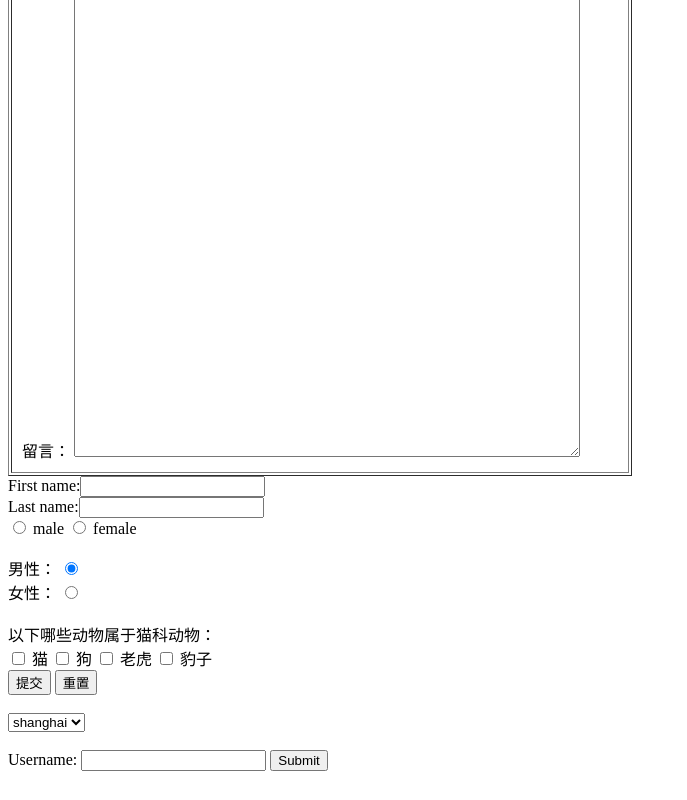
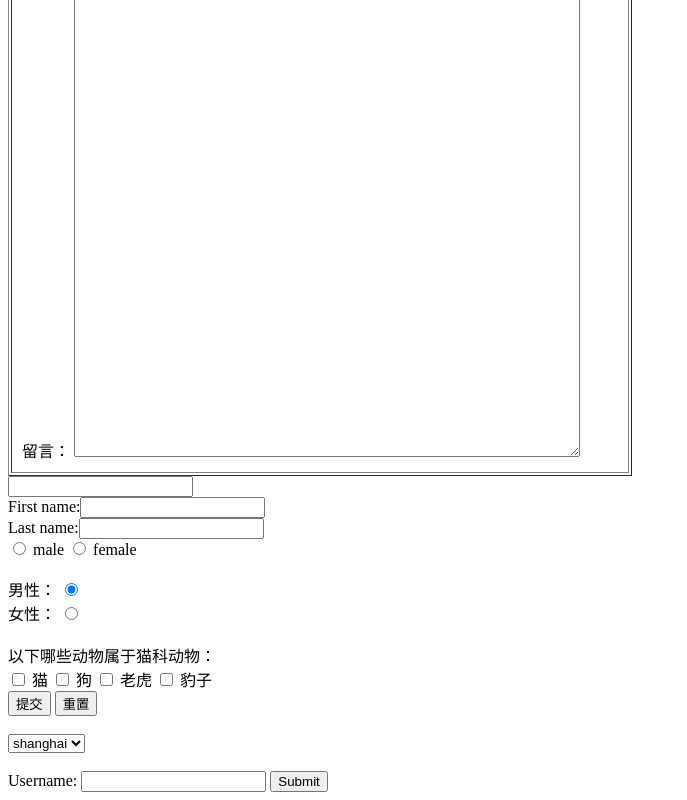
Before and after one commit to mayaboyC/mayaboyc.github.com, a plain HTML site: page index.html in a window 1280 px wide. Shown: the part 641-1441 px from the top of the page, without its empty margins (0-687 px from the left). Before the commit the page ends 1420 px from the top, so only its background shows below. Drawn offline with Linux system fonts and the light colour scheme.

Commit message:
revise index

```diff
--- a/index.html
+++ b/index.html
@@ -79,7 +79,9 @@
         </td>
     </tr>
 </table>
-
+<form action="">
+    <input type="text" name="car"/>
+</form>
 
 
 
```
